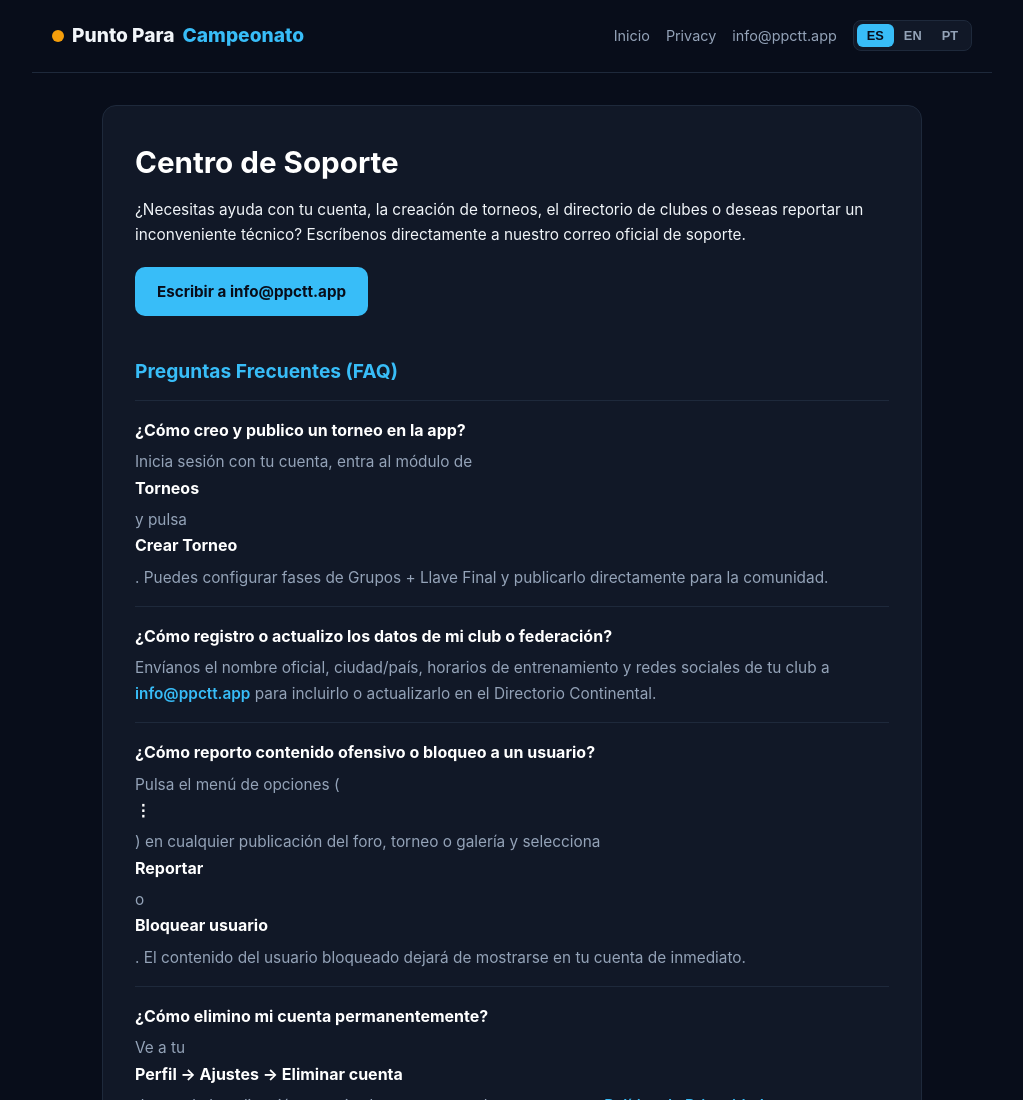
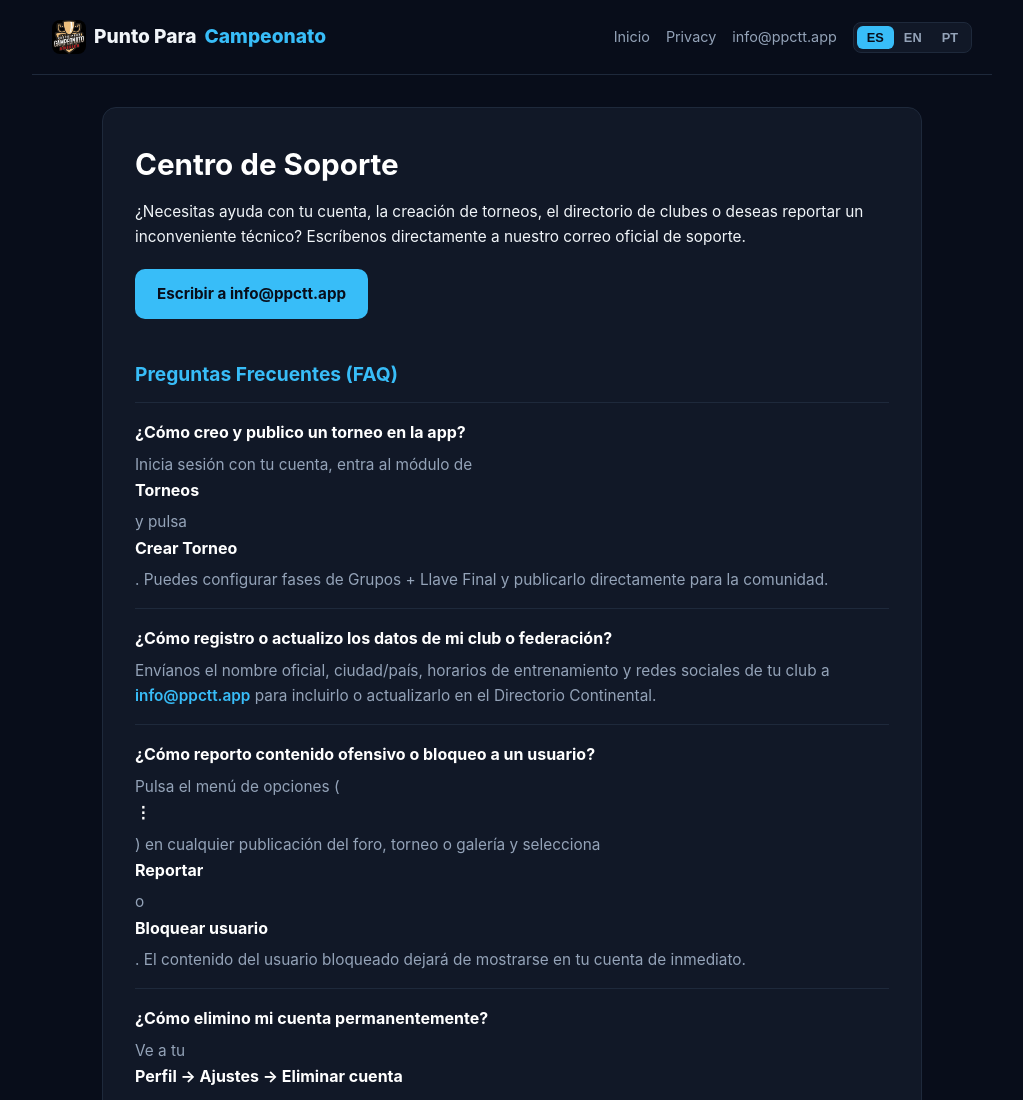
Before and after one commit to dgbrownjr3/Punto-para-Campeonato, a plain HTML site: page support.html in a window 1280 px wide. Shown: the top 1100 px of the page, without its empty margins (128-1151 px from the left). Drawn offline with Linux system fonts and the light colour scheme.

Commit message:
Update support.html

```diff
--- a/support.html
+++ b/support.html
@@ -4,6 +4,7 @@
   <meta charset="UTF-8" />
   <meta name="viewport" content="width=device-width, initial-scale=1.0" />
   <title>Soporte — Punto Para Campeonato (PPCTT)</title>
+  <link rel="icon" type="image/png" href="/logo.png" />
   <style>
     :root {
       --bg: #080d1a;
@@ -40,13 +41,12 @@
       align-items: center;
       gap: 8px;
     }
-    .logo-dot {
-      width: 12px;
-      height: 12px;
-      border-radius: 50%;
-      background: var(--gold);
-      display: inline-block;
-    }
+    .logo-img {
+  width: 34px;
+  height: 34px;
+  border-radius: 8px;
+  object-fit: contain;
+}
     .logo span { color: var(--accent); }
     .nav-right {
       display: flex;
@@ -143,8 +143,8 @@
 
   <nav class="navbar">
     <a href="/" class="logo">
-      <span class="logo-dot"></span>
-      Punto Para <span>Campeonato</span>
+      <img src="/logo.png" alt="Logo Punto Para Campeonato" class="logo-img" />
+  Punto Para <span>Campeonato</span>
     </a>
     <div class="nav-right">
       <div class="nav-links">
```
